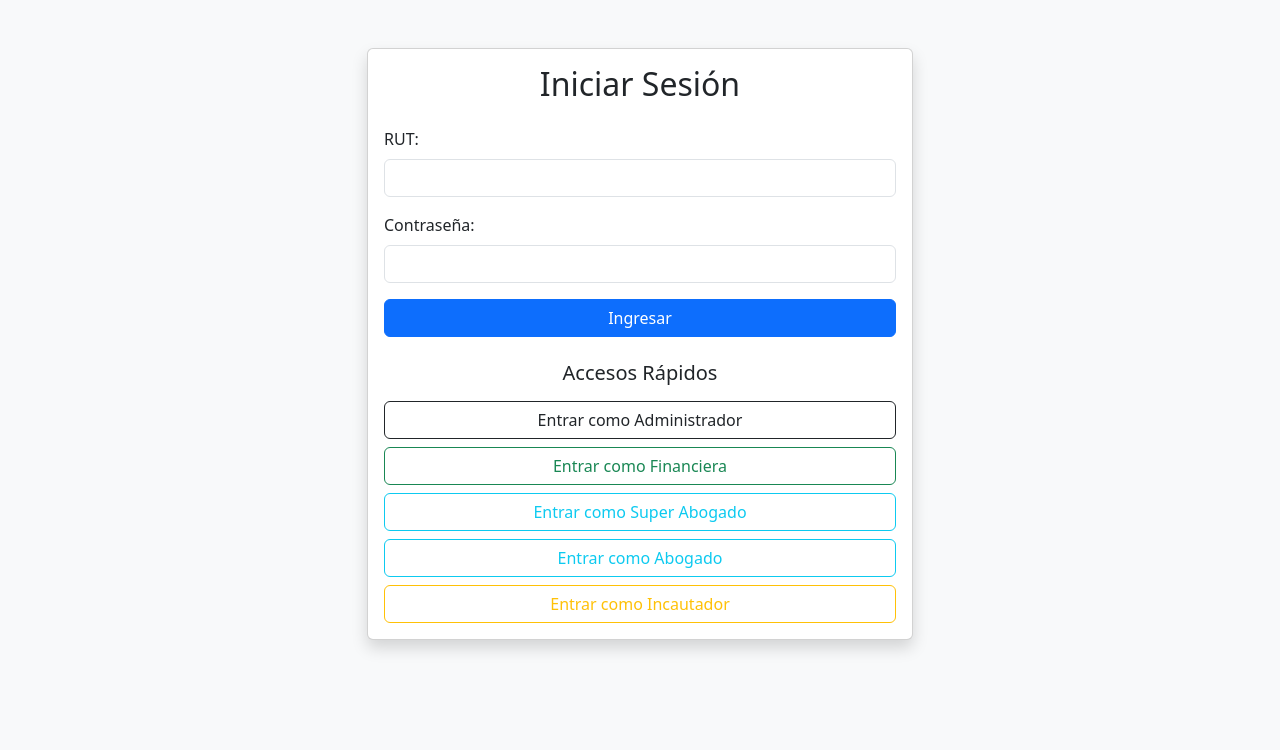
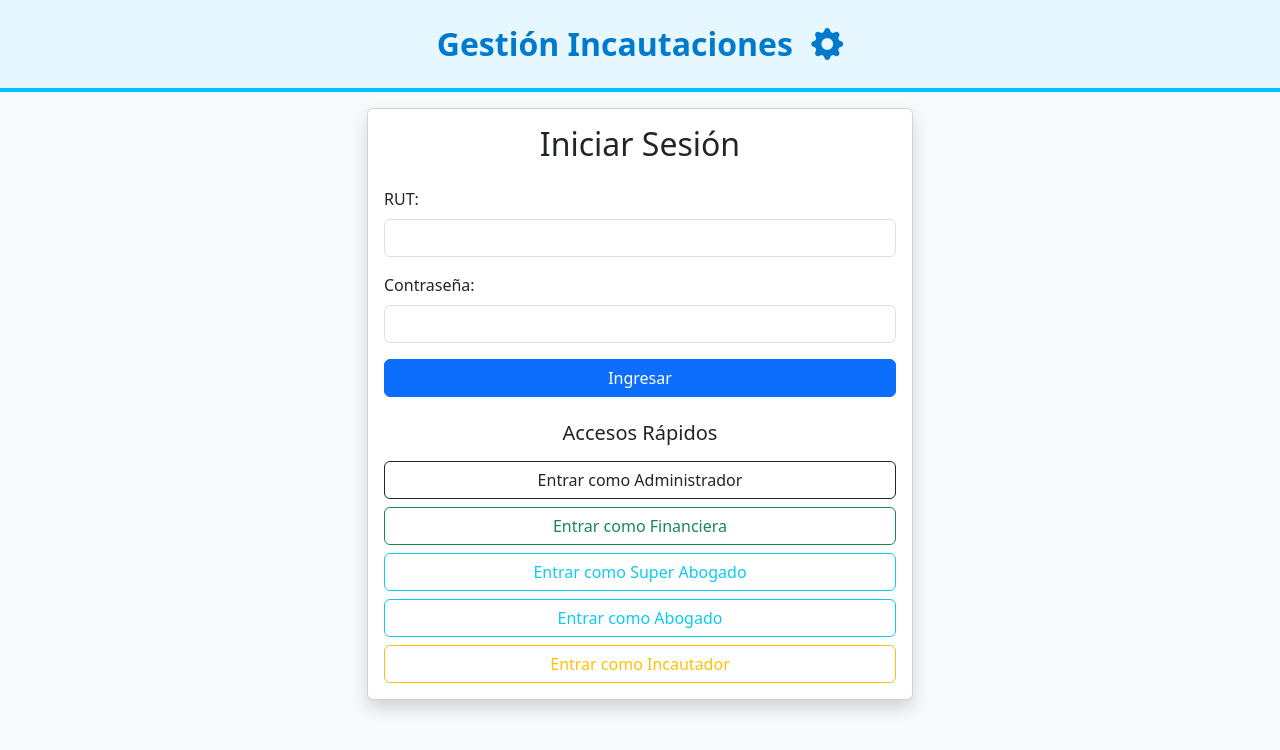
Before and after one commit to garridocindydev/proyecto-final-bootcamp-python, a Flask app: page / in a window 1280 px wide. Shown: the top 750 px of the page. Run offline with Flask 3, Linux system fonts and the light colour scheme.

Commit message:
titulo login

```diff
--- a/flask_app/templates/login.html
+++ b/flask_app/templates/login.html
@@ -8,19 +8,48 @@
       href="https://cdn.jsdelivr.net/npm/bootstrap@5.3.0/dist/css/bootstrap.min.css"
       rel="stylesheet"
     />
+    <link
+      href="https://cdn.jsdelivr.net/npm/bootstrap-icons@1.10.5/font/bootstrap-icons.css"
+      rel="stylesheet"
+    />
+    <style>
+      .custom-header {
+        border-bottom: 4px solid #00bfff; /* Borde inferior celeste */
+        background-color: #e6f7ff;
+        color: #007acc;
+        font-size: 32px;
+        font-weight: bold;
+        text-align: center;
+        padding: 20px 0;
+        width: 100%;
+      }
+
+      .custom-header i {
+        margin-left: 10px;
+      }
+    </style>
   </head>
   <body class="bg-light">
-    <div class="container mt-5">
+
+    <!-- TÍTULO ENCABEZADO -->
+    <div class="custom-header">
+      Gestión Incautaciones <i class="bi bi-gear-fill"></i>
+    </div>
+
+    <div class="container mt-3">
       <div class="row justify-content-center">
         <div class="col-md-6">
           <div class="card shadow">
             <div class="card-body">
               <h2 class="card-title text-center mb-4">Iniciar Sesión</h2>
-              {% with messages = get_flashed_messages(category_filter=['login'])
-              %} {% if messages %} {% for message in messages %}
-              <div class="alert alert-danger">{{ message }}</div>
-              {% endfor %} {% endif %} {% endwith %}
-              <form action="/login" method="post">
+              {% with messages = get_flashed_messages(category_filter=['login']) %}
+              {% if messages %}
+                {% for message in messages %}
+                  <div class="alert alert-danger">{{ message }}</div>
+                {% endfor %}
+              {% endif %}
+              {% endwith %}
+              <form action="/login" method="post" id="loginForm">
                 <div class="mb-3">
                   <label for="rut" class="form-label">RUT:</label>
                   <input
@@ -52,48 +81,30 @@
               <div class="mt-4">
                 <h5 class="text-center mb-3">Accesos Rápidos</h5>
                 <div class="d-grid gap-2">
-                  <button
-                    type="button"
-                    onclick="loginAs('admin')"
-                    class="btn btn-outline-dark"
-                  >
+                  <button type="button" onclick="loginAs('admin')" class="btn btn-outline-dark">
                     Entrar como Administrador
                   </button>
-                  <button
-                    type="button"
-                    onclick="loginAs('financiera')"
-                    class="btn btn-outline-success"
-                  >
+                  <button type="button" onclick="loginAs('financiera')" class="btn btn-outline-success">
                     Entrar como Financiera
                   </button>
-                  <button
-                  type="button"
-                  onclick="loginAs('abogado')"
-                  class="btn btn-outline-info"
-                >
-                  Entrar como Super Abogado
-                </button>
-                  <button
-                    type="button"
-                    onclick="loginAs('super_abogado')"
-                    class="btn btn-outline-info"
-                  >
+                  <button type="button" onclick="loginAs('abogado')" class="btn btn-outline-info">
+                    Entrar como Super Abogado
+                  </button>
+                  <button type="button" onclick="loginAs('super_abogado')" class="btn btn-outline-info">
                     Entrar como Abogado
                   </button>
-                  <button
-                    type="button"
-                    onclick="loginAs('incautador')"
-                    class="btn btn-outline-warning"
-                  >
+                  <button type="button" onclick="loginAs('incautador')" class="btn btn-outline-warning">
                     Entrar como Incautador
                   </button>
                 </div>
               </div>
+
             </div>
           </div>
         </div>
       </div>
     </div>
+
     <script>
       const credentials = {
         admin: { rut: 'admin', password: 'JUAN1234' },
```
